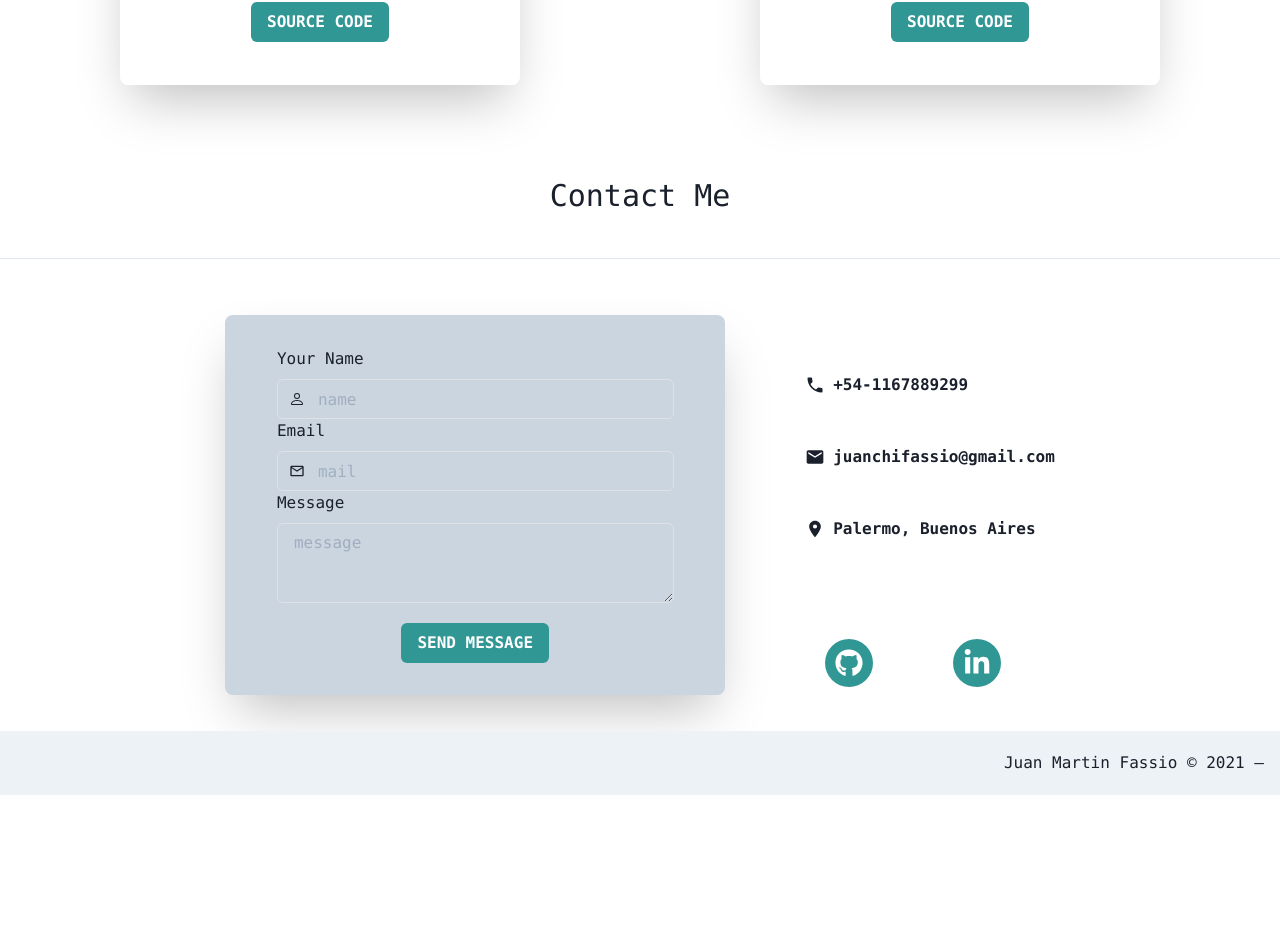
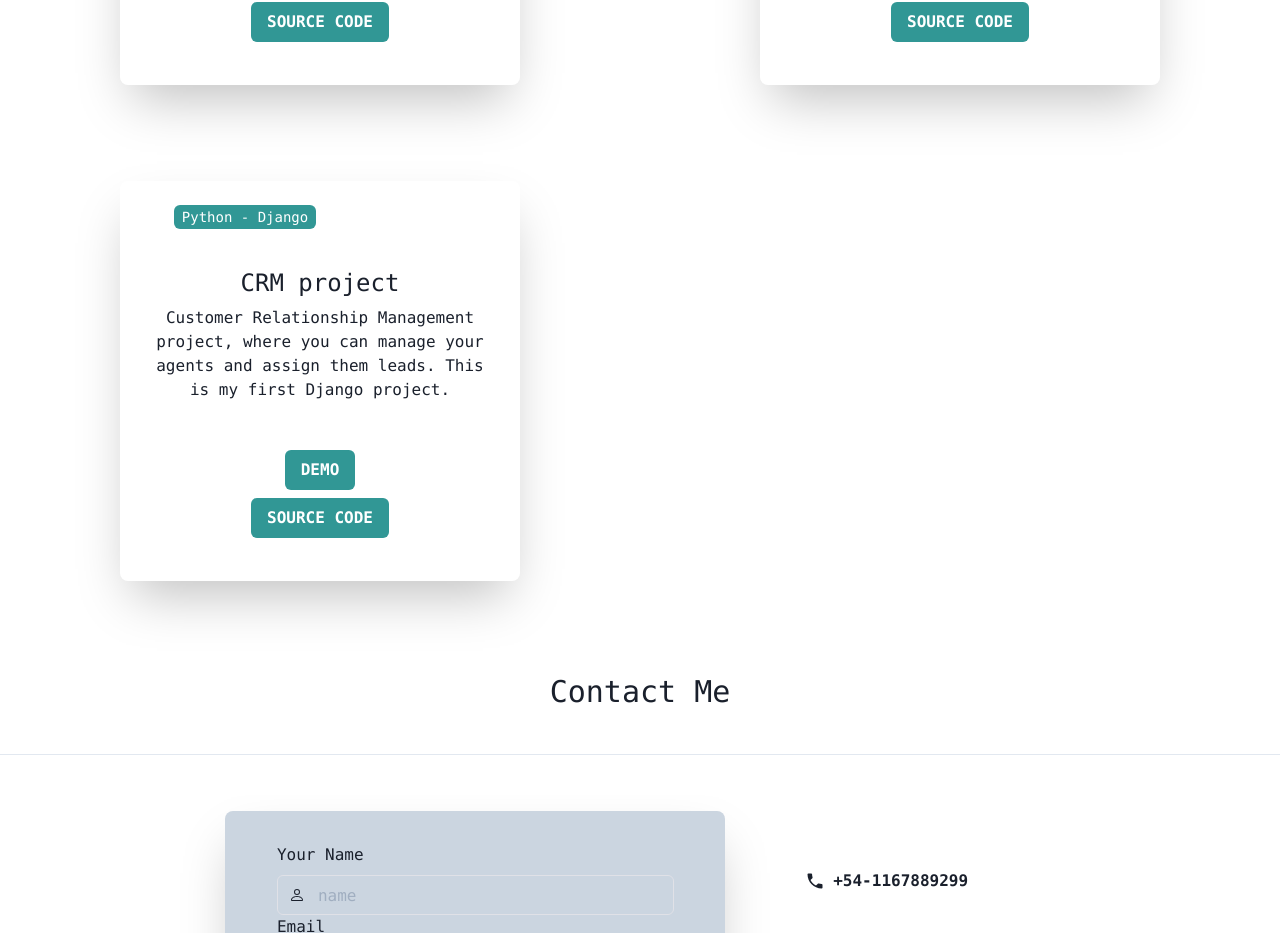
Before and after one commit to juanchifassio/my-portfolio, a React (Create React App) app: page / in a window 1280 px wide. Shown: the part 1640-2573 px from the top of the page. Before the commit the page ends 2435 px from the top, so only its background shows below. Built offline with nearby package versions, Linux system fonts and the light colour scheme.

Commit message:
update links

```diff
--- a/src/app/components/main/ProjectCard.js
+++ b/src/app/components/main/ProjectCard.js
@@ -58,7 +58,7 @@ const ProjectCard = ({ projects }) => {
                             </Button>
                         </Link>
                         <Link
-                            href={project.demosource}
+                            href={project.sourcelink}
                             isExternal
                             style={{ textDecoration: 'none' }}
                         >
--- a/src/app/components/main/Projects.js
+++ b/src/app/components/main/Projects.js
@@ -39,9 +39,16 @@ const Projects = () => {
                             title: 'Weather App',
                             desc: 'Weather App made with React, OpenWeather API and Geolocation API. Styled with Chakra UI and deployed with Firebase.',
                             demolink: 'https://weatherapp-939a1.web.app/',
+                            sourcelink: 'https://github.com/juanchifassio/Weather-App',
+                            tag: 'Javascript - React'
+                        },
+                        {
+                            title: 'CRM project',
+                            desc: 'Customer Relationship Management project, where you can manage your agents and assign them leads. This is my first Django project.',
+                            demolink: 'https://crm-byjuanfassio.herokuapp.com/',
                             sourcelink:
-                                'https://github.com/juanchifassio/Weather-App',
-                            tag: 'Javascript - React'
+                                'https://github.com/juanchifassio/CRM/tree/master',
+                            tag: 'Python - Django'
                         }
                     ]}
                 />
```
